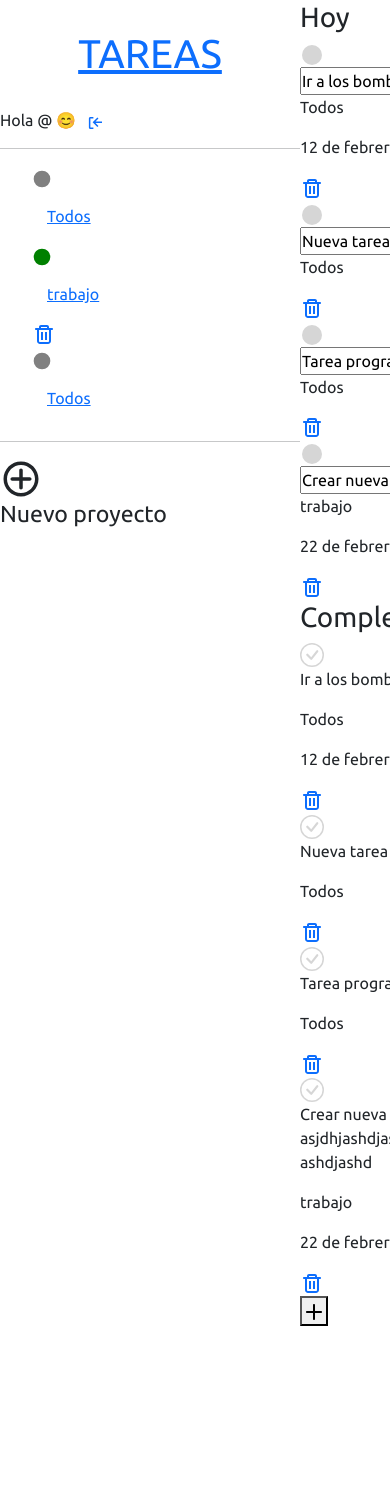
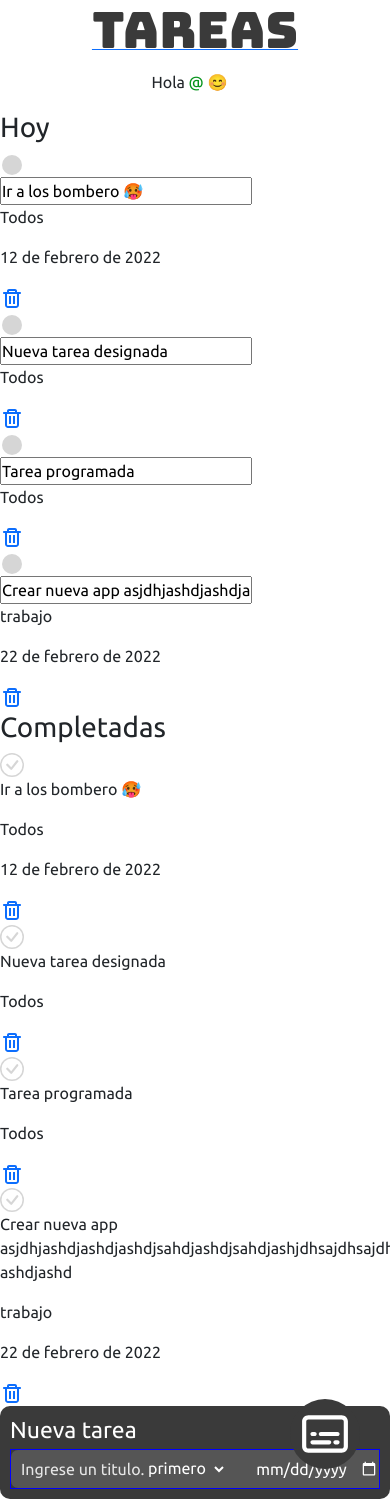
Before and after one commit to Crisandru1997/ToDoList-APP, a Django app: template appToDo/templates/appToDo/listado_tareas.html in a window 390 px wide; the page is wider, and only the part inside the window is pictured. Before the commit the page ends 1326 px from the top of that part, so only its background shows below. Run offline with Django 4.2, Linux system fonts and the light colour scheme; the template is opened without the code that fills it: values that come from a table or form of the project are taken from there, others are empty; data comes from the database, SQL or seed files in the repository; both versions use the stored data as it was after the commit; some libraries are stand-ins or nearby versions.

Commit message:
Se avanzo el diseño responsive

```diff
--- /dev/null
+++ b/appToDo/static/css/style_responsive.css
@@ -0,0 +1,128 @@
+@import url('https://fonts.googleapis.com/css2?family=Bungee&display=swap');
+@media only screen and (max-width: 1114px) {
+    .sidebar{
+        display: none;
+    }
+    .contenedor .contenedor-main{
+        margin-left: 0px;
+        width: 100%;
+        position: relative;
+    }
+    .agregar-tarea-general{
+        display: none;
+    }
+    .inicio-mobil{
+        width: 100%;
+        margin: 0 auto;
+        display: flex;
+        align-items: center;
+        flex-direction: column;
+    }
+    /* Titulo del inicio */
+    .inicio-mobil a h2{
+        font-size: 50px;
+        font-family: 'Bungee', cursive;
+        color: #3a3a3a;
+        text-align: center;
+        display: inline;
+    }
+    /* Nombre de usuario */
+    .inicio-mobil p{
+        margin-top: 10px;
+        text-align: center;
+    }
+    .inicio-mobil p span{
+        color: #07941c;
+    }
+    /* Agregar una nueva tarea */
+    /* .agregar-tarea-mobil{
+
+    } */
+    .add-task-mobil{
+        padding: 10px;
+        border-radius: 200px;
+        border: none;
+        color: white;
+        background-color: #3a3a3a;
+        cursor: pointer;
+        transition-duration: 700ms;
+        position: absolute;
+        bottom: 0;
+        margin-bottom: 30px;
+        right: 0;
+        margin-right: 30px;
+    }
+    .add-task-mobil:hover{
+        color: #3a3a3a;
+        background-color: white;
+        transition-duration: 700ms;
+    }
+    .add-task-contenido{
+        width: 100%;
+        padding: 10px;
+        background-color: #3a3a3a;
+        border-radius: 10px;
+    }
+    .add-task-contenido h4{
+        color: #fff;
+        margin-bottom: 5px;
+        font-size: 23px;
+    }
+    .formulario-mobil-tarea{
+        display: flex;
+        justify-content:space-around;
+        border: 1px solid blue;
+    }
+    .contenedor-nueva-tarea-mobil{
+        width: 80%;
+    }
+    .contenedor-nueva-tarea-mobil input{
+        width: 100%;
+        height: 100%;
+        border: none;
+        background-color: #555555;
+        color: #fff;
+        padding-left: 10px;
+        padding-top: 10px;
+        padding-bottom: 10px;
+        border-top-left-radius: 7px;
+        border-bottom-left-radius: 7px;
+    }
+    .contenedor-nueva-tarea-mobil input::placeholder{
+        color: rgb(230, 230, 230);
+    }
+    .opciones-tarea-menu{
+        width: 20%;
+        display: flex;
+        justify-content: flex-end;
+    }
+    .opciones-tarea-menu select{
+        background-color: #555555;
+        color: #fff;
+        border: none;
+    }
+    .opciones-tarea-menu input[type="date"]{
+        background-color: #555555;
+        color: #fff;
+        border: none;
+        padding-left: 15px;
+        text-align-last: center;
+    }
+    .opciones-tarea-menu input[type="date"]::-webkit-calendar-picker-indicator{
+        filter: invert(1);
+        padding-left: 0;
+        text-align-last: left;
+    }
+
+}
+@media only screen and (min-width: 1114px) {
+    .agregar-tarea-general{
+        display: block;
+    }
+    .inicio-mobil{
+        display: none;
+    }
+    .agregar-tarea-mobil{
+        display: none;
+    }
+}
--- a/appToDo/templates/appToDo/base.html
+++ b/appToDo/templates/appToDo/base.html
@@ -9,7 +9,9 @@
     <link href='https://css.gg/add.css' rel='stylesheet'>
     <link href='https://css.gg/trash.css' rel='stylesheet'>
     <link href='https://css.gg/log-out.css' rel='stylesheet'>
+    <link href='https://css.gg/transcript.css' rel='stylesheet'>
     <link rel="stylesheet" href="{% static 'css/style.css' %}">
+    <link rel="stylesheet" href="{% static 'css/style_responsive.css' %}">
     <link rel="stylesheet" type="text/css" href="bootstrap.min.css">
     <title>To-Do List</title>
 </head>
@@ -61,6 +63,12 @@
             </div>
         </aside>
         <main class="contenedor-main">
+            <div class="inicio-mobil">
+                <a href="{% url 'inicio' %}">
+                    <h2 class="disable-select">Tareas</h2>
+                </a>
+                <p>Hola <span>@{{ user.username }}</span> &#128522 &nbsp;&nbsp;</p>
+            </div>
             <div class="tareas-hoy">
                 {% block listado_tareas_hoy %}
                 <!-- Listado de todas las tareas del día de hoy -->
@@ -75,6 +83,42 @@
                 {% block agregar_tarea_general %}
                 {% endblock %}
             </div>
+            <div class="agregar-tarea-mobil">
+                <button class="add-task-mobil"><svg width="50" height="50" viewBox="0 0 24 24" fill="none"
+                        xmlns="http://www.w3.org/2000/svg">
+                        <path
+                            d="M5 16C5 15.4477 5.44772 15 6 15H14C14.5523 15 15 15.4477 15 16C15 16.5523 14.5523 17 14 17H6C5.44772 17 5 16.5523 5 16Z"
+                            fill="currentColor" />
+                        <path
+                            d="M18 11C18.5523 11 19 11.4477 19 12C19 12.5523 18.5523 13 18 13H10C9.44772 13 9 12.5523 9 12C9 11.4477 9.44772 11 10 11H18Z"
+                            fill="currentColor" />
+                        <path
+                            d="M16 16C16 15.4477 16.4477 15 17 15H18C18.5523 15 19 15.4477 19 16C19 16.5523 18.5523 17 18 17H17C16.4477 17 16 16.5523 16 16Z"
+                            fill="currentColor" />
+                        <path
+                            d="M7 11C7.55228 11 8 11.4477 8 12C8 12.5523 7.55228 13 7 13H6C5.44772 13 5 12.5523 5 12C5 11.4477 5.44772 11 6 11H7Z"
+                            fill="currentColor" />
+                        <path fill-rule="evenodd" clip-rule="evenodd"
+                            d="M4 3C2.34315 3 1 4.34315 1 6V18C1 19.6569 2.34315 21 4 21H20C21.6569 21 23 19.6569 23 18V6C23 4.34315 21.6569 3 20 3H4ZM20 5H4C3.44772 5 3 5.44772 3 6V18C3 18.5523 3.44772 19 4 19H20C20.5523 19 21 18.5523 21 18V6C21 5.44771 20.5523 5 20 5Z"
+                            fill="currentColor" />
+                </svg>
+                </button>
+                <div class="add-task-contenido">
+                    <h4>Nueva tarea</h4>
+                    <form method="POST" class="formulario-mobil-tarea">
+                        <div class="contenedor-nueva-tarea-mobil">
+                            <input type="text" placeholder="Ingrese un titulo...">
+                        </div>
+                        <div class="opciones-tarea-menu">
+                            <select name="proyecto">
+                                <option value="1">primero</option>
+                                <option value="2">segundo</option>
+                            </select>
+                            <input type="date">
+                        </div>
+                    </form>
+                </div>
+            </div>
         </main>
     </div>
     <script type="text/javascript" src="{% static 'js/main.js' %}"></script>
```
Also changed, not shown: appToDo/static/css/style.css (+8 -3 lines), db.sqlite3.
